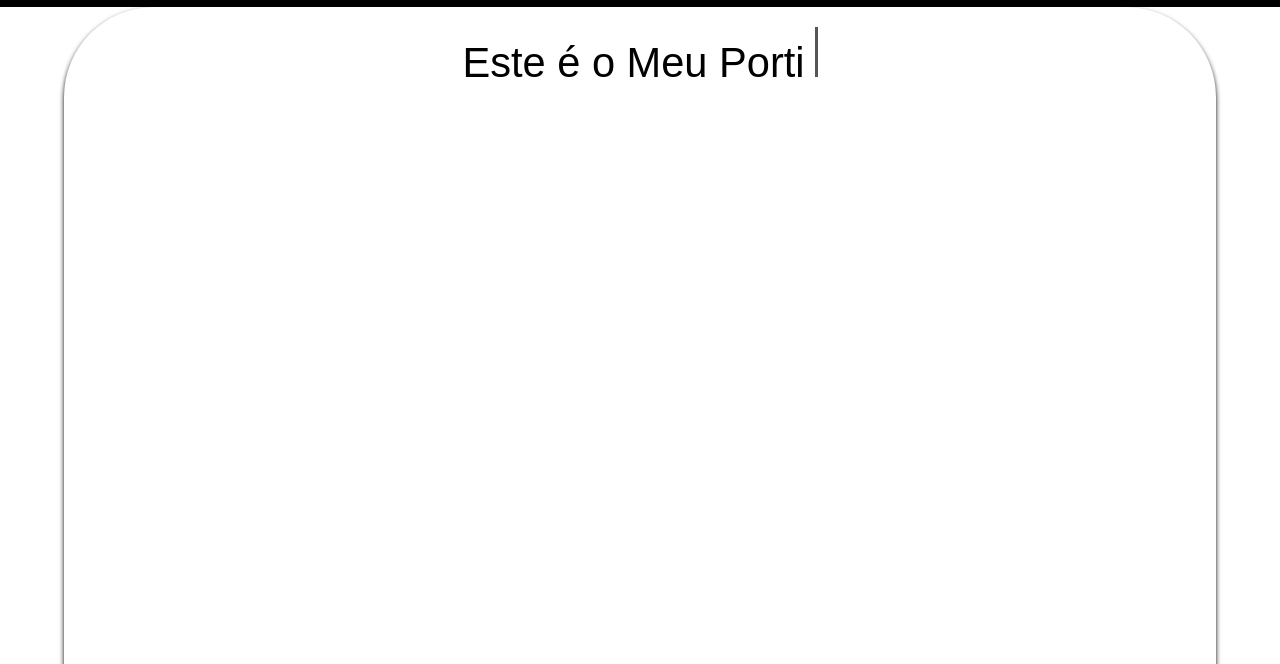
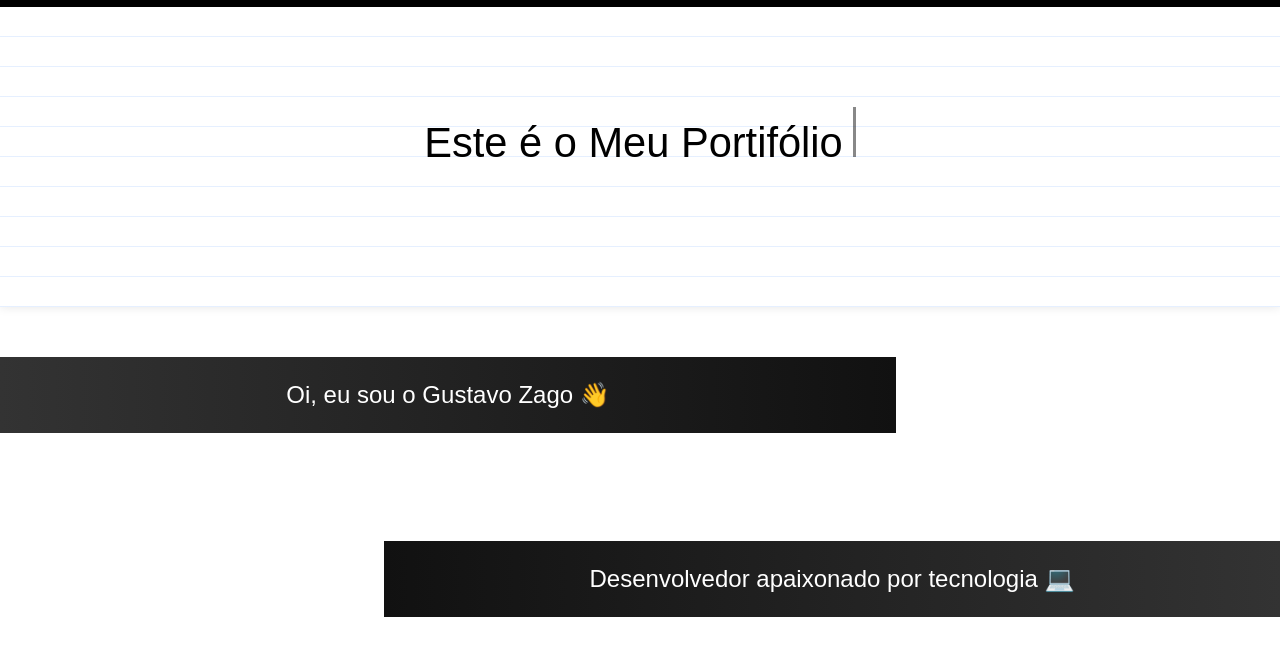
Before and after one commit to Gustavo-Zago/Portifolio, a plain HTML site: page index.html in a window 1280 px wide. Shown: the part 82-746 px from the top of the page. Drawn offline with nearby package versions, Linux system fonts and the light colour scheme.

Commit message:
Feat: balões animados, Adição de linhas de caderno, Subtração do painel da main

```diff
--- a/index.html
+++ b/index.html
@@ -39,8 +39,22 @@
 
 
 <main>
-  <section class="sla">
+  <section class="sla painel">
     <div id="text"></div>
+  </section>
+  <section>
+
+<a class="nav-link" href="About.html">
+  <div class="linha_esquerda">Oi, eu sou o Gustavo Zago 👋</div>
+</a>
+<div class="linha_direita">Desenvolvedor apaixonado por tecnologia 💻</div>
+<div class="linha_esquerda">Automatizando ideias ⚙️</div>
+<div class="linha_direita">Fique à vontade para explorar! 🌐</div>
+<div class="linha_esquerda">Aqui você vai conhecer um pouco mais sobre meu trabalho 🔍</div>
+<div class="linha_direita">Projetos? Alguns. Acordado? Sempre. ☕</div>
+<div class="linha_esquerda">Curioso por natureza, desenvolvedor por paixão 🧠</div>
+
+
   </section>
 </main>
 <footer>
--- a/script.js
+++ b/script.js
@@ -1,9 +1,8 @@
-
+//digitar do inicio
 const arrayText = [
     'Olá, Seja Bem-Vindo',
     'Este é o Meu Portifólio',
     'Sou Full-Stack Developer',
-    ''
 ];
 
 const writeSpeed = 50;
@@ -22,7 +21,6 @@ function writeText() {
         setTimeout(removeText, pauseTime);
     }
 }
-
 function removeText() {
     if (indexChar >= 0) {
         elementtext.textContent = arrayText[indexSentence].substring(0, indexChar);
@@ -37,7 +35,8 @@ function removeText() {
     }
 }
 writeText();
-// Observador de elementos com a classe .sla
+
+//aqui começa o blur entrando e saindo
 const elements = document.querySelectorAll('.sla');
 const observador = new IntersectionObserver((entries) => {
     entries.forEach((entry) => {
@@ -53,3 +52,40 @@ function toggleMenu() {
     menu.classList.toggle("show");
   }
 elements.forEach((element) => observador.observe(element));
+
+const linhasEsquerda = document.querySelectorAll('.linha_esquerda');
+const linhasDireita = document.querySelectorAll('.linha_direita');
+
+function revelarAoScroll_esquerda() {
+  const alturaJanela = window.innerHeight;
+  linhasEsquerda.forEach((linha) => {
+    const topo = linha.getBoundingClientRect().top;
+    if (topo < alturaJanela - 100) {
+      linha.classList.add('visivel');
+    } else {
+      linha.classList.remove('visivel');
+    }
+  });
+}
+
+function revelarAoScroll_direita() {
+  const alturaJanela = window.innerHeight;
+  linhasDireita.forEach((linha) => {
+    const topo = linha.getBoundingClientRect().top;
+    if (topo < alturaJanela - 100) {
+      linha.classList.add('visivel');
+    } else {
+      linha.classList.remove('visivel');
+    }
+  });
+}
+
+window.addEventListener('scroll', () => {
+  revelarAoScroll_esquerda();
+  revelarAoScroll_direita();
+});
+
+window.addEventListener('load', () => {
+  revelarAoScroll_esquerda();
+  revelarAoScroll_direita();
+});
--- a/style/style.css
+++ b/style/style.css
@@ -9,6 +9,9 @@ body{
   display: flex;
   flex-direction: column;
   min-height: 100vh;
+  margin: 0;
+  overflow-x: hidden;
+
 }
   header{
     display: grid;
@@ -40,6 +43,38 @@ body{
   transition: color 0.3s ease;
   padding-bottom: 8px; /* espaço para a animação abaixo */
 }
+.linha_esquerda {
+  width: 70%;
+  background: linear-gradient(to right, #333, #111);
+  color: white;
+  font-size: 24px;
+  padding: 20px;
+  margin: 50px auto 50px 0; /* alinhado à esquerda */
+  transform: translateX(-100%);
+  opacity: 0;
+  transition: all 0.6s ease-out;
+}
+.linha_esquerda:hover,.linha_direita:hover{
+  width: 80%;
+}
+.linha_direita {
+  width: 70%;
+  background: linear-gradient(to left, #333, #111);
+  color: white;
+  font-size: 24px;
+  padding: 20px;
+  margin: 50px 0 50px auto; /* alinhado à direita */
+  transform: translateX(100%);
+  opacity: 0;
+  transition: all 0.6s ease-out;
+}
+
+.linha_esquerda.visivel,
+.linha_direita.visivel {
+  transform: translateX(0);
+  opacity: 1;
+}
+
 
 .nav-link::after {
   content: "";
@@ -122,19 +157,20 @@ body{
       flex: 1;
       min-width: 200px;
     }
-
+    .painel{
+      background: linear-gradient(to bottom, white 29px, #cce0ff 30px, white 31px); /* linhas azuis */
+      background-size: 100% 30px; /* espaçamento entre linhas */
+      padding: 20px 40px;
+      font-family: 'Comic Sans MS', cursive, sans-serif;
+      line-height: 30px;
+      min-height: 300px;
+      box-shadow: 0 0 10px rgba(0,0,0,0.1);
+    }
     main {
       display: flex;
       flex-direction: column;  /* Garante que elementos fiquem em coluna */
-      width: 90%;
-      padding: 20px;
-      margin: auto;
-      border-radius: 90px;
-      box-shadow: 0px 3px 5px black;
-      min-height: 100vh;
       text-align: center;
     }
-
 
     .sla{
         opacity: 0%;
@@ -148,6 +184,7 @@ body{
         transition: all 1s;
     }
     #text{
+      margin: 5rem 0 5rem 0;
       height: 20px;
       font-size: clamp(1rem, 2vw + 1rem, 3rem);
       color: black;
```
